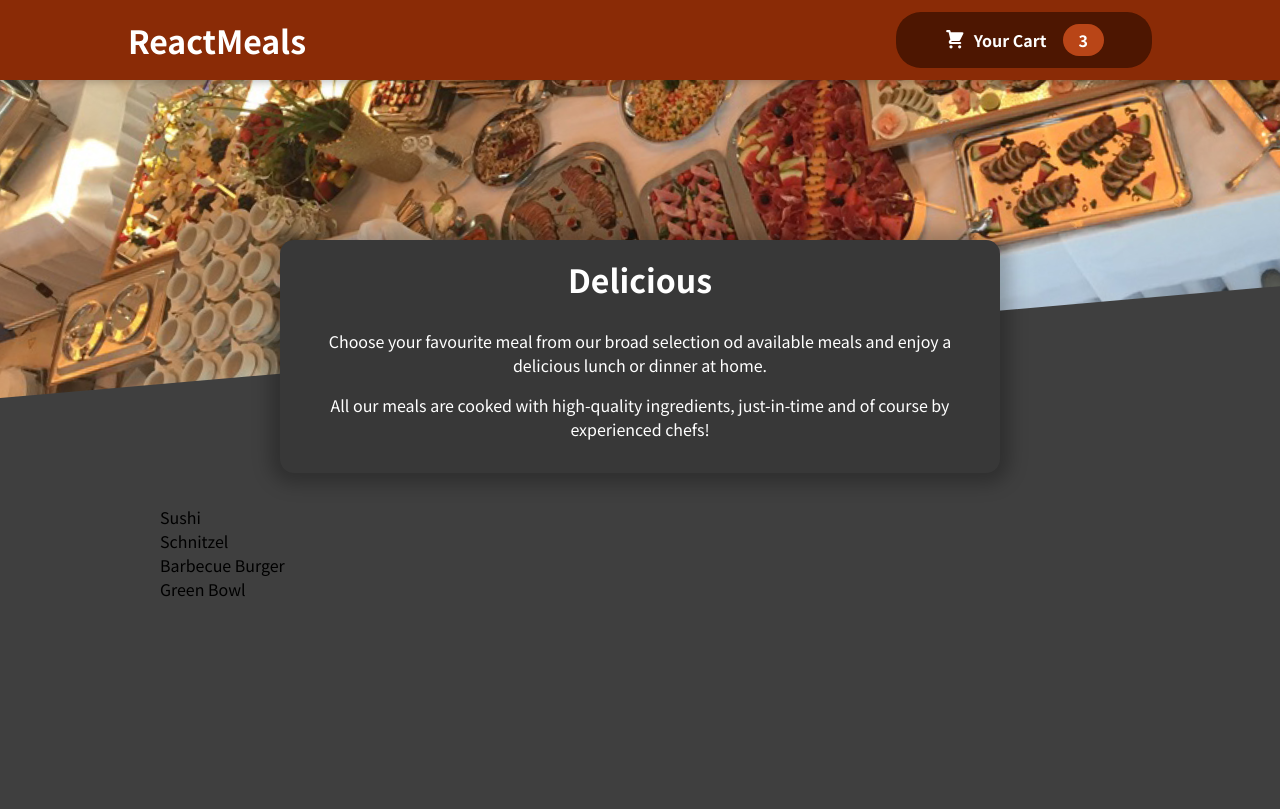
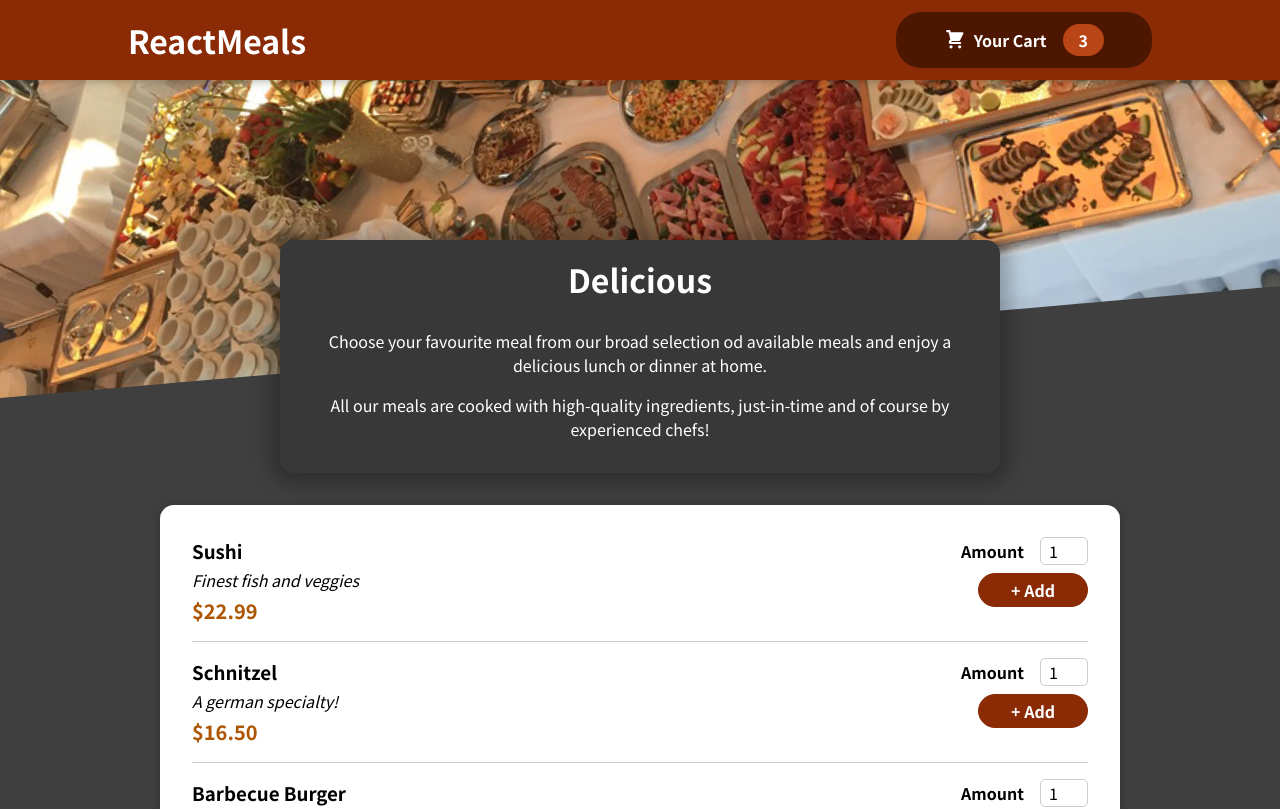
Before and after one commit to Andres2D/react-guide-projects, a JavaScript app in the folder 05-order-food-app-crp/: page / in a window 1280 px wide. Shown: the top 809 px of the page. Built offline with nearby package versions, Linux system fonts and the light colour scheme; the HTML template or start-up script is replaced by a standard one.

Commit message:
Add Meals items components and Cart markup

```diff
--- a/05-order-food-app-crp/src/components/Meals/AvailableMeals.js
+++ b/05-order-food-app-crp/src/components/Meals/AvailableMeals.js
@@ -1,4 +1,6 @@
+import Card from '../UI/Card';
 import styles from './AvailableMeals.module.css';
+import MealItem from './MealItem/MealItem';
 
 const DUMMY_MEALS = [
   {
@@ -30,14 +32,24 @@
 const AvailableMeals = () => {
 
   const mealsList = DUMMY_MEALS.map(meal => {
-    return <li>{meal.name}</li>
+    return (
+      <MealItem
+        id={meal.id}
+        key={meal.id}
+        name={meal.name}
+        description={meal.description}
+        price={meal.price}
+      />
+    )
   });
 
   return (
     <section className={styles.meals}>
-      <ul>
-        {mealsList}
-      </ul>
+      <Card>
+        <ul>
+          {mealsList}
+        </ul>
+      </Card>
     </section>
   )
 }
--- /dev/null
+++ b/05-order-food-app-crp/src/components/Meals/MealItem/MealItem.js
@@ -0,0 +1,26 @@
+import styles from './MealItem.module.css';
+import MealItemForm from './MealItemForm';
+
+const MealItem = props => {
+
+  const price = `$${props.price.toFixed(2)}`;
+
+  return (
+    <li className={styles.meal}>
+      <div>
+        <h3>{props.name}</h3>
+        <div className={styles.description}>
+          {props.description}
+        </div>
+        <div className={styles.price}>
+        {price}
+      </div>
+      </div>
+      <div>
+        <MealItemForm id={props.id} />
+      </div>
+    </li>
+  )
+}
+
+export default MealItem;
--- /dev/null
+++ b/05-order-food-app-crp/src/components/Meals/MealItem/MealItem.module.css
@@ -0,0 +1,22 @@
+.meal {
+  display: flex;
+  justify-content: space-between;
+  margin: 1rem;
+  padding-bottom: 1rem;
+  border-bottom: 1px solid #ccc;
+}
+
+.meal h3 {
+  margin: 0 0 0.25rem 0;
+}
+
+.description {
+  font-style: italic;
+}
+
+.price {
+  margin-top: 0.25rem;
+  font-weight: bold;
+  color: #ad5502;
+  font-size: 1.25rem;
+}
--- /dev/null
+++ b/05-order-food-app-crp/src/components/Meals/MealItem/MealItemForm.js
@@ -0,0 +1,23 @@
+import styles from './MealItemForm.module.css';
+import Input from '../../UI/Input';
+
+const MealItemForm = props => {
+  return (
+    <form className={styles.form}>
+      <Input
+        label='Amount'
+        input={{
+          id: `amount_${props.id}`,
+          type: 'number',
+          min: '1',
+          max: '5',
+          step: '1',
+          defaultValue: '1'
+        }}
+      />
+      <button>+ Add</button>
+    </form>
+  )
+}
+
+export default MealItemForm;
--- /dev/null
+++ b/05-order-food-app-crp/src/components/Meals/MealItem/MealItemForm.module.css
@@ -0,0 +1,20 @@
+.form {
+  text-align: right;
+}
+
+.form button {
+  font: inherit;
+  cursor: pointer;
+  background-color: #8a2b06;
+  border: 1px solid #8a2b06;
+  color: white;
+  padding: 0.25rem 2rem;
+  border-radius: 20px;
+  font-weight: bold;
+}
+
+.form button:hover,
+.form button:active {
+  background-color: #641e03;
+  border-color: #641e03;
+}
--- /dev/null
+++ b/05-order-food-app-crp/src/components/UI/Card.js
@@ -0,0 +1,11 @@
+import styles from './Card.module.css';
+
+const Card = props => {
+  return (
+    <div className={styles.card}>
+      {props.children}
+    </div>
+  );
+};
+
+export default Card;
--- /dev/null
+++ b/05-order-food-app-crp/src/components/UI/Card.module.css
@@ -0,0 +1,6 @@
+.card {
+  padding: 1rem;
+  box-shadow: 0 2px 8px rgba(0, 0, 0, 0.25);
+  border-radius: 14px;
+  background-color: white;
+}
--- /dev/null
+++ b/05-order-food-app-crp/src/components/UI/Input.js
@@ -0,0 +1,12 @@
+import styles from './Input.module.css';
+
+const Input = props => {
+  return (
+    <div className={styles.input}>
+      <label htmlFor={props.input.id}>{props.label}</label>
+      <input {...props.input} />
+    </div>
+  )
+}
+
+export default Input;
--- /dev/null
+++ b/05-order-food-app-crp/src/components/UI/Input.module.css
@@ -0,0 +1,18 @@
+.input {
+  display: flex;
+  align-items: center;
+  margin-bottom: 0.5rem;
+}
+
+.input label {
+  font-weight: bold;
+  margin-right: 1rem;
+}
+
+.input input {
+  width: 3rem;
+  border-radius: 5px;
+  border: 1px solid #ccc;
+  font: inherit;
+  padding-left: 0.5rem;
+}
```
Also changed, not shown: 05-order-food-app-crp/src/components/Cart/Cart.js (added, +29 -0 lines), 05-order-food-app-crp/src/components/Cart/Cart.module.css (added, +46 -0 lines).
